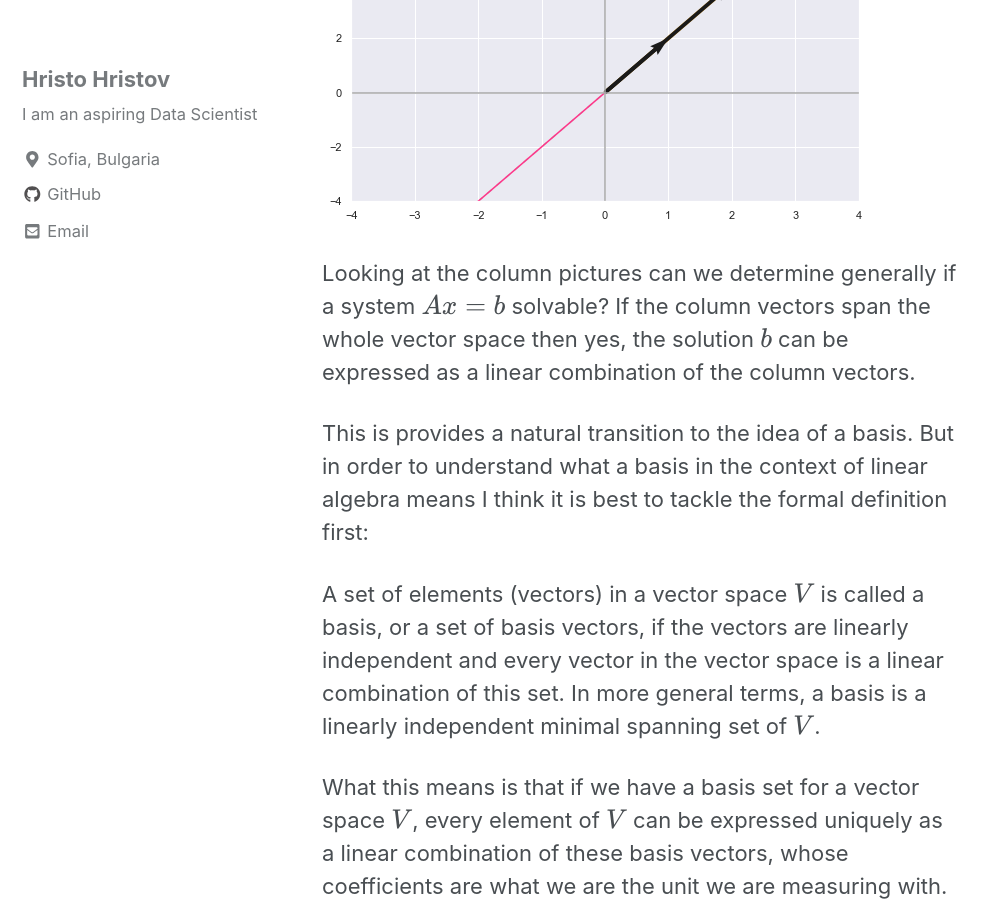
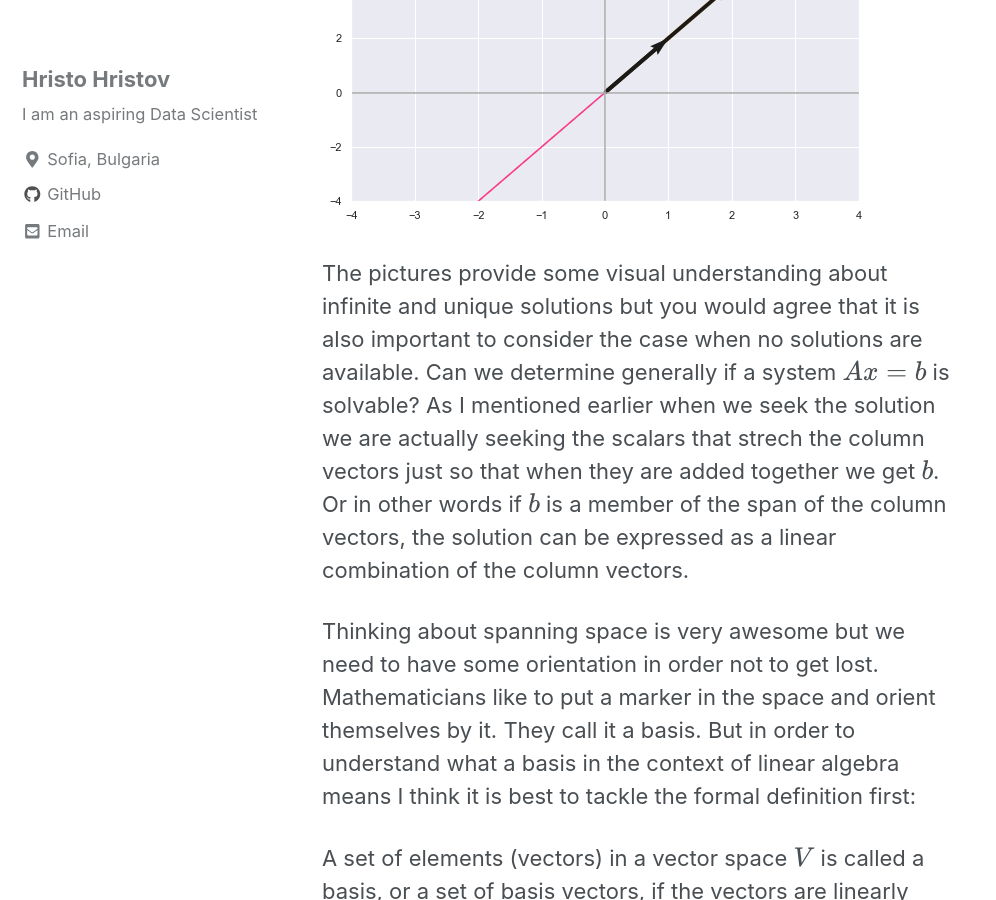
Before and after one commit to hhristov94/hhristov94.github.io, a Jekyll site: the page built from _posts/2018-10-24-linear-independence.md, in a window 1280 px wide and 900 px high, scrolled down 4208 px. Shown: the whole window, without its empty margins (0-996 px from the left). Built offline with Jekyll 4.4.1, drawn with Linux system fonts in a browser that asks for light colours; cached includes are drawn as plain includes; nearby versions of some CDN libraries; formulas are drawn with MathJax 3.

Commit message:
minor changes

```diff
--- a/_posts/2018-10-24-linear-independence.md
+++ b/_posts/2018-10-24-linear-independence.md
@@ -214,9 +214,9 @@ plt.plot(np.arange(-10,10,0.01),np.arange(-10,10,0.01)*2, color='#ff3589', zorde
 
 ![png](/assets/images/column_2.png)
 
-Looking at the column pictures can we determine generally if a system $$Ax= b$$ solvable? If the column vectors span the whole vector space then yes, the solution $$b$$ can be expressed as a linear combination of the column vectors.
+The pictures provide some visual understanding about infinite and unique solutions but you would agree that it is also important to consider the case when no solutions are available. Can we determine generally if a system $$Ax= b$$ is solvable? As I mentioned earlier when we seek the solution we are actually seeking the scalars that strech the column vectors just so that when they are added together we get $$b$$. Or in other words if $$b$$ is a member of the span of the column vectors, the solution can be expressed as a linear combination of the column vectors.
 
-This is provides a natural transition to the idea of a basis. But in order to understand what a basis in the context of linear algebra means I think it is best to tackle the formal definition first:
+Thinking about spanning space is very awesome but we need to have some orientation in order not to get lost. Mathematicians like to put a marker in the space and orient themselves by it. They call it a basis. But in order to understand what a basis in the context of linear algebra means I think it is best to tackle the formal definition first:
 
 A set of elements (vectors) in a vector space $$V$$ is called a basis, or a set of basis vectors, if the vectors are linearly independent and every vector in the vector space is a linear combination of this set. In more general terms, a basis is a linearly independent minimal spanning set of $$V$$.
 
```
Also changed, not shown: _drafts/2018-10-31-inner-products.md (added).
